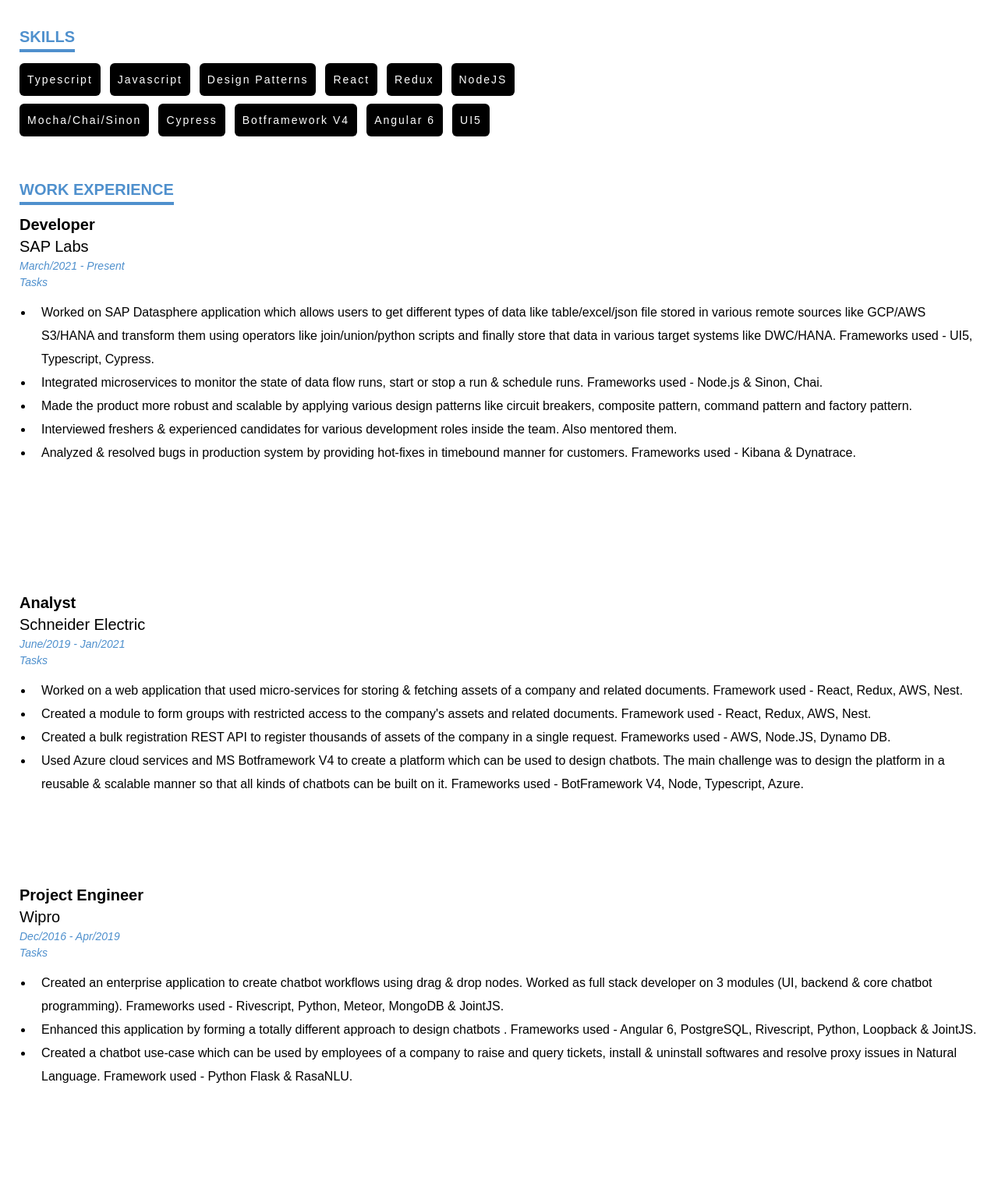
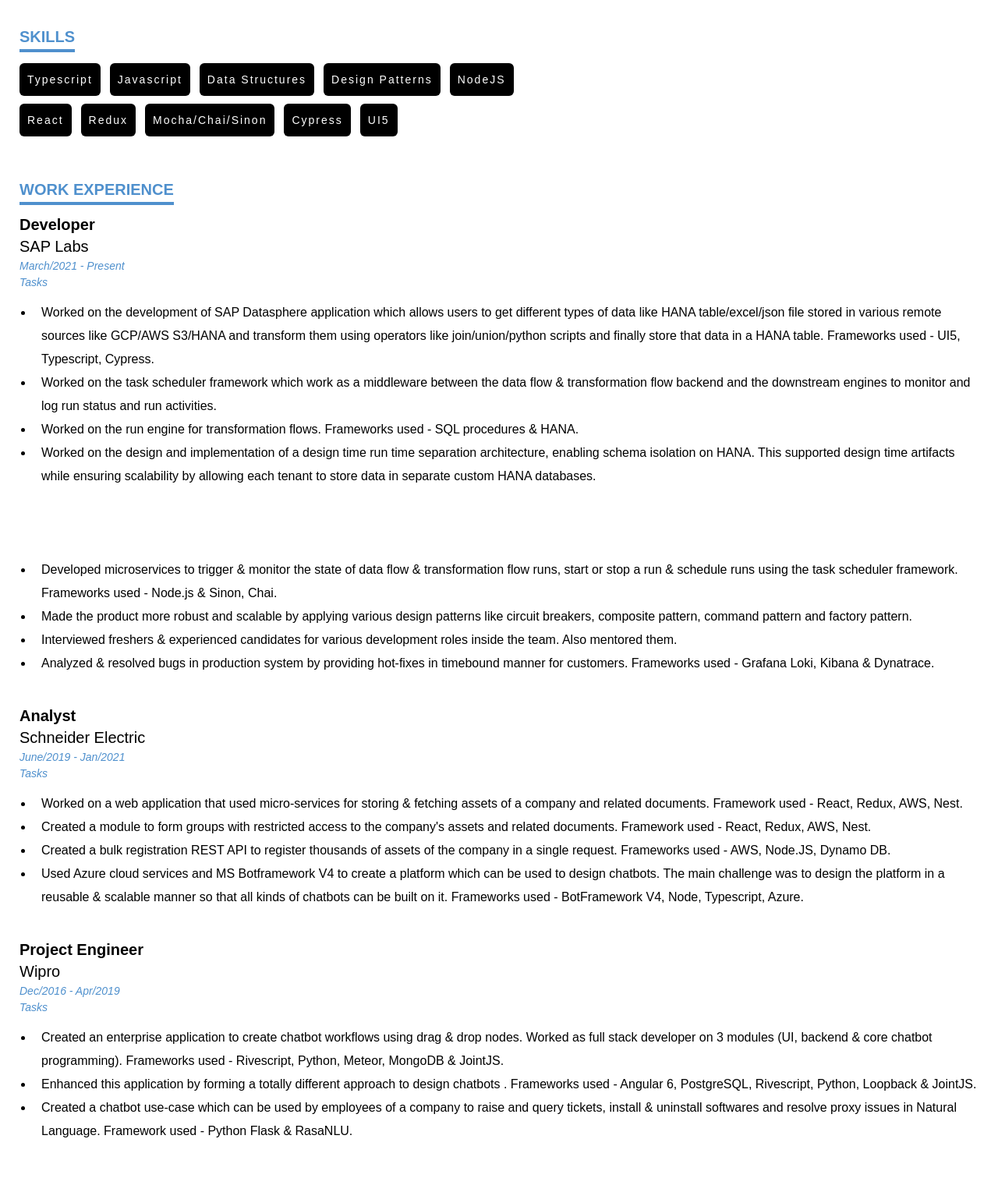
Before and after one commit to Yasachandra/resume, a plain HTML site: page index.html in a window 1280 px wide. Shown: the part 308-1837 px from the top of the page at 78% size. Drawn offline with Linux system fonts and the light colour scheme.

Commit message:
Update the resume with transformation flow details

```diff
--- a/index.html
+++ b/index.html
@@ -7,7 +7,7 @@
         <div class="first-panel">
             <div class="white-text" style="font-size: xx-large;">Yasachandra Bansal</div>
             <h3 class="blue-text">Software Engineer</h3>
-            <p class="white-text">I am a software developer with more than 6 years of experience in developing large-scale low-code no-code platforms using Javascript frameworks like Node, React, Angular and UI5. I like taking complete ownership of modules of a product and work on end-to-end development.</p>
+            <p class="white-text">I am a software developer with 7.5 years of experience in developing large-scale low-code no-code platforms using Javascript frameworks like Node, React and UI5. I like taking complete ownership of modules of a product and work on end-to-end development.</p>
         </div>
         <div class="second-panel">
             <div class="row">
@@ -48,16 +48,15 @@
                 <div class="white-text" style="display: flex;">
                     <div class="skill">Typescript</div>
                     <div class="skill">Javascript</div>
+                    <div class="skill">Data Structures</div>
                     <div class="skill">Design Patterns</div>
-                    <div class="skill">React</div>
-                    <div class="skill">Redux</div>
                     <div class="skill">NodeJS</div>
                 </div>
                 <div class="white-text" style="display: flex;margin-top: 10px;">
+                    <div class="skill">React</div>
+                    <div class="skill">Redux</div>
                     <div class="skill">Mocha/Chai/Sinon</div>
                     <div class="skill">Cypress</div>
-                    <div class="skill">Botframework V4</div>
-                    <div class="skill">Angular 6</div>
                     <div class="skill">UI5</div>
                 </div>
             </div>
@@ -70,10 +69,20 @@
                     <div class="blue-text work-experience-panel-sub-heading">Tasks</div>
                     <ul>
                         <li>
-                            Worked on SAP Datasphere application which allows users to get different types of data like table/excel/json file stored in various remote sources like GCP/AWS S3/HANA and transform them using operators like join/union/python scripts and finally store that data in various target systems like DWC/HANA. Frameworks used - UI5, Typescript, Cypress.
+                            Worked on the development of SAP Datasphere application which allows users to get different types of data like HANA table/excel/json file stored in various remote sources like GCP/AWS S3/HANA and transform them using operators like join/union/python scripts and finally store that data in a HANA table. Frameworks used - UI5, Typescript, Cypress.
                         </li>
                         <li>
-                            Integrated microservices to monitor the state of data flow runs, start or stop a run & schedule runs. Frameworks used - Node.js & Sinon, Chai.
+                            Worked on the task scheduler framework which work as a middleware between the data flow & transformation flow backend and the downstream engines to monitor and log run status and run activities.
+                        </li>
+                        <li>
+                            Worked on the run engine for transformation flows. Frameworks used - SQL procedures & HANA.
+                        </li>
+                        <li>
+                            Worked on the design and implementation of a design time run time separation architecture, enabling schema isolation on HANA. This supported design time artifacts while ensuring scalability by allowing each tenant to store data in separate custom HANA databases.
+                        </li>
+                        <div style="height:90px;"></div>
+                        <li>
+                            Developed microservices to trigger & monitor the state of data flow & transformation flow runs, start or stop a run & schedule runs using the task scheduler framework. Frameworks used - Node.js & Sinon, Chai.
                         </li>
                         <li>
                             Made the product more robust and scalable by applying various design patterns like circuit breakers, composite pattern, command pattern and factory pattern.
@@ -82,11 +91,11 @@
                             Interviewed freshers & experienced candidates for various development roles inside the team. Also mentored them.
                         </li>
                         <li>
-                            Analyzed & resolved bugs in production system by providing hot-fixes in timebound manner for customers. Frameworks used - Kibana & Dynatrace.
+                            Analyzed & resolved bugs in production system by providing hot-fixes in timebound manner for customers. Frameworks used - Grafana Loki, Kibana & Dynatrace.
                         </li>
                     </ul>
                 </div>
-                <div style="height:50px;"></div>
+
                 <div class="work-experience-panel">
                     <div class="work-experience-panel-position">Analyst</div>
                     <div class="work-experience-panel-company">Schneider Electric</div>
@@ -124,7 +133,7 @@
                         </li>
                     </ul>
                 </div>
-                <div style="height:100px;"></div>
+                <div style="height:25px;"></div>
                 <div class="work-experience-panel">
                     <div class="work-experience-panel-position">Co-founder</div>
                     <div class="work-experience-panel-company">ZIU</div>
@@ -162,6 +171,10 @@
                 <h4 class="sub-heading">Achievements</h4>
                 <div class="row" style="margin-left: -10px;">
                     <div class="column" style="display: block;">
+                        <div>1 quarterly excellence award, 1 spot award & 1 appreciation award by SAP (Mar/2021 - May 2024)</div>
+                        <div class="achievement">Awarded by SAP for significant contribution in development of SAP Datasphere transformation flows.</div>
+                    </div>
+                    <div class="column" style="display: block;">
                         <div>Prodigy award by Wipro (Oct/2018)</div>
                         <div class="achievement">Awarded as "Prodigy" by Wipro for significant contribution in developing an enterprise application to build chatbots.</div>
                     </div>
@@ -183,9 +196,8 @@
                 <h4 class="sub-heading">Interests</h4>
                 <div style="display: flex;">
                     <div class="interest">Meditation</div>
-                    <div class="interest">Reading self-help books</div>
-                    <div class="interest">Watching investment videos</div>
-                    <div class="interest">Watching movies & web series</div>
+                    <div class="interest">Reading</div>
+                    <div class="interest">Nature walks</div>
                 </div>
             </div>
         </div>
--- a/main.css
+++ b/main.css
@@ -36,7 +36,7 @@
 }
 
 .work-experience-panel {
-    margin-bottom: 100px;
+    margin-bottom: 25px;
 }
 
 .sub-heading {
```
